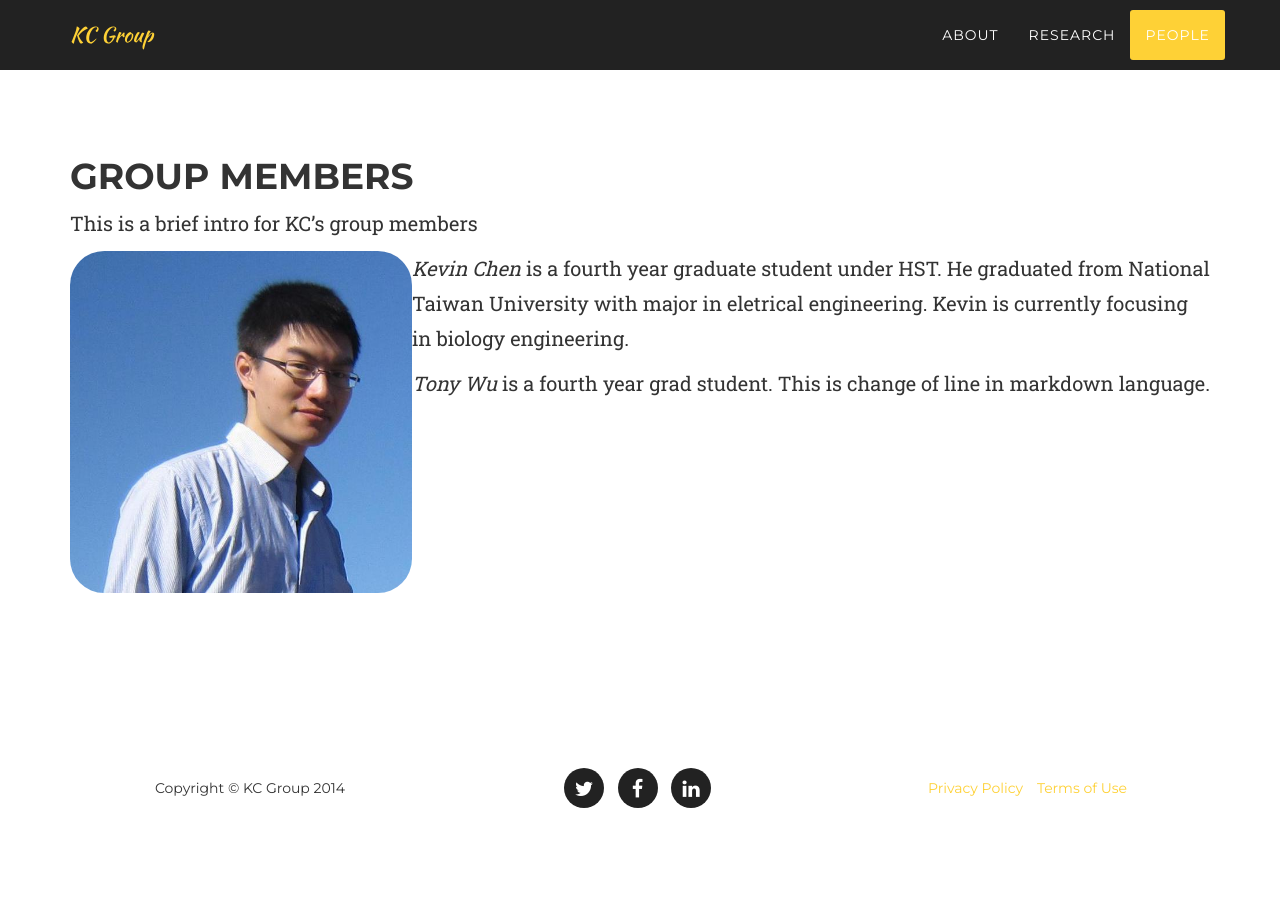
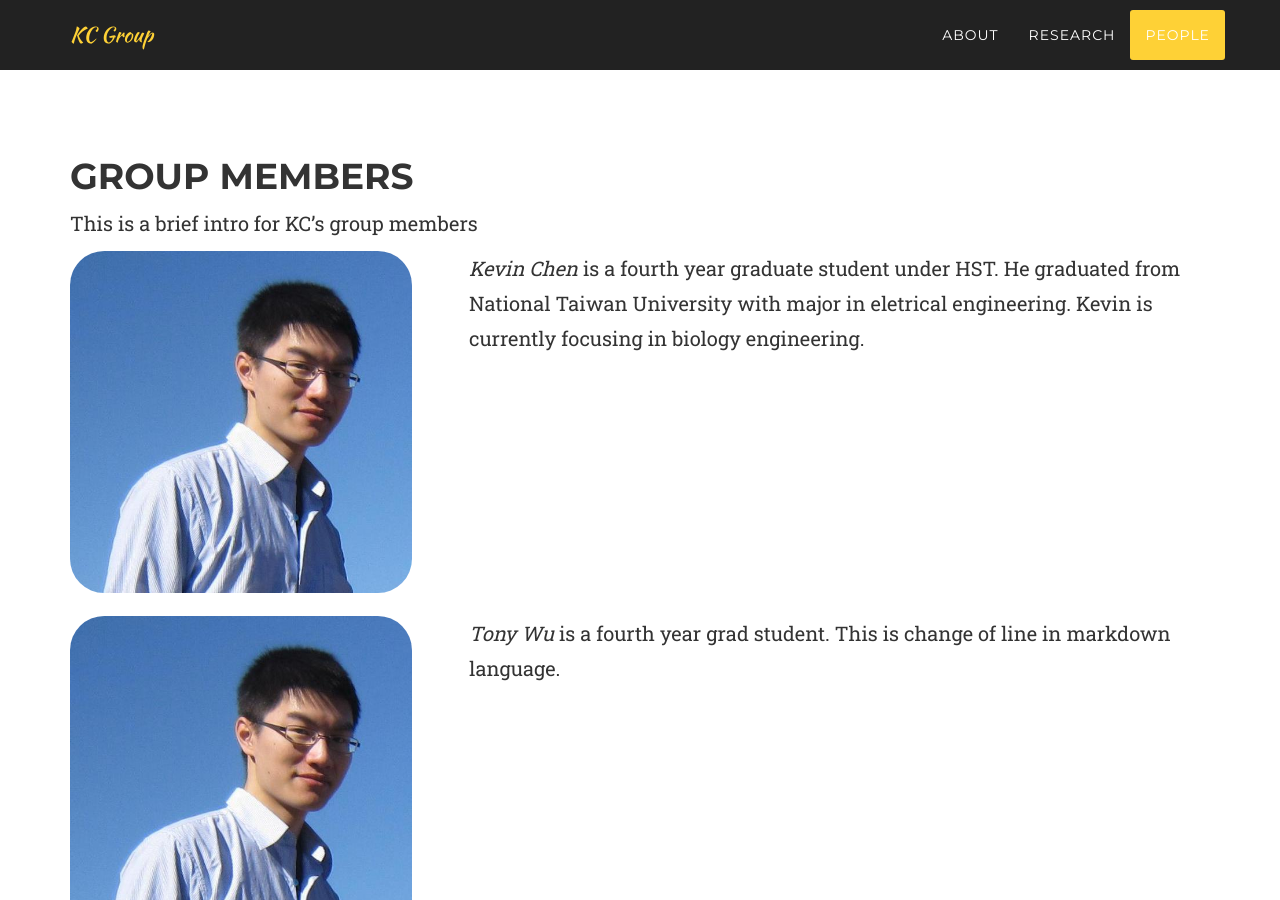
Before and after one commit to verysure/kcgroup, a Jekyll site: the page built from index.html, in a window 1280 px wide and 900 px high, scrolled down 2020 px. Built offline with Jekyll 4.4.1, drawn with Linux system fonts in a browser that asks for light colours; nearby versions of some CDN libraries; some web fonts are replaced; Markdown is read by kramdown in place of the engine named in the settings; the list of posts is cut into pages by our own code; before the commit the page ends 2853 px from its top, so only the background shows below that.

Commit message:
styling images

```diff
--- a/css/agency.css
+++ b/css/agency.css
@@ -903,7 +903,13 @@ section.mystyle p {
 
 section.mystyle img {
     width: 30%;
+    margin-right: 5%;
+    margin-bottom: 2%;
     height: auto;
     border-radius: 10%;
     float: left;
 }
+
+section.mystyle .contentstyle div {
+    clear: both;
+}
--- a/index.html
+++ b/index.html
@@ -88,7 +88,7 @@ title: KC Group
     <section id="{{ post.secid }}" class="mystyle">
         <div class="container">
             <div class="row">
-                <div class="col-sm-12">
+                <div class="col-sm-12 contentstyle">
                     {{ post.content }}
                 </div>
             </div>
```
Also changed, not shown: _posts/2014-11-19-people.md (+1 -1 lines).
